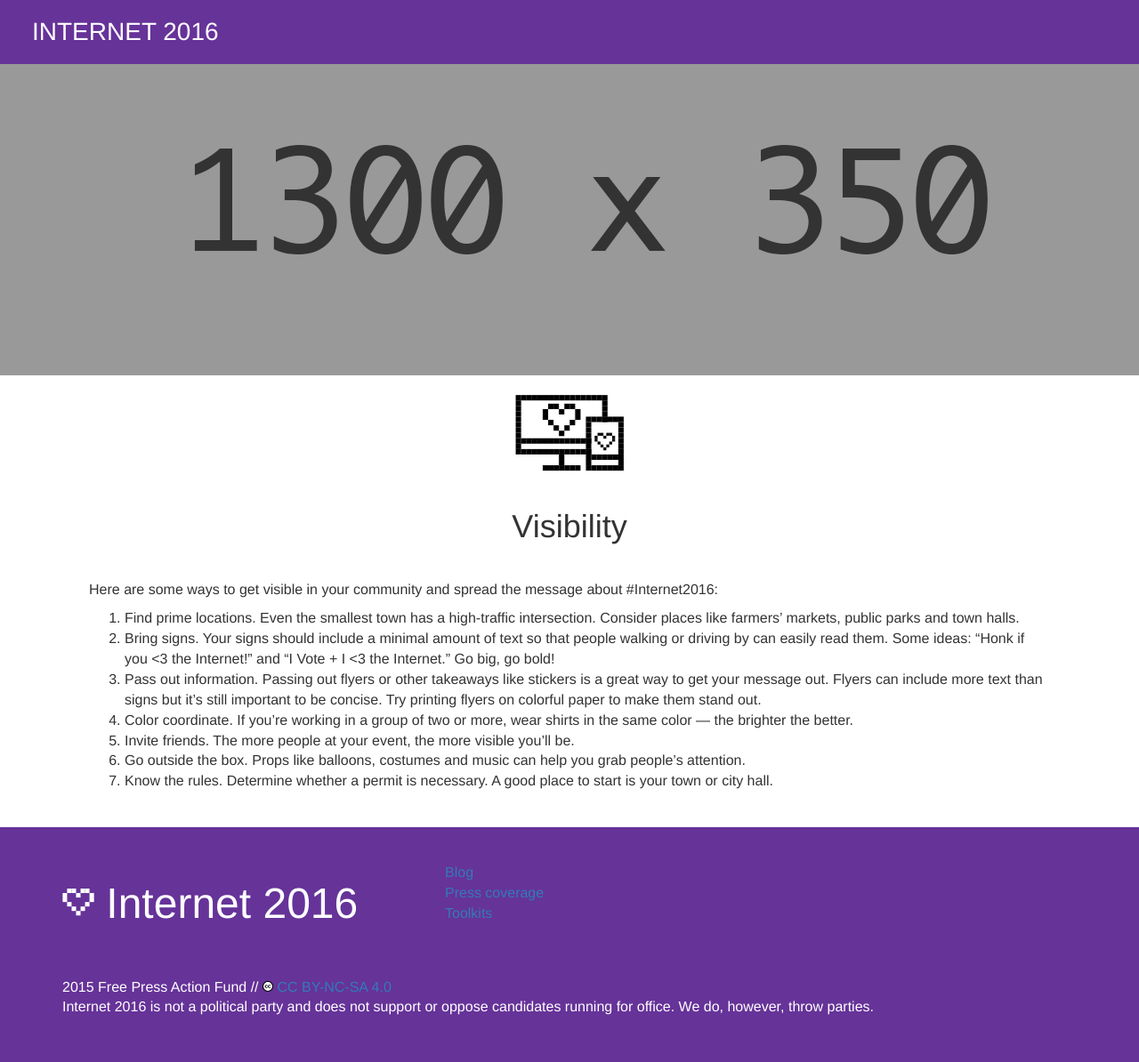
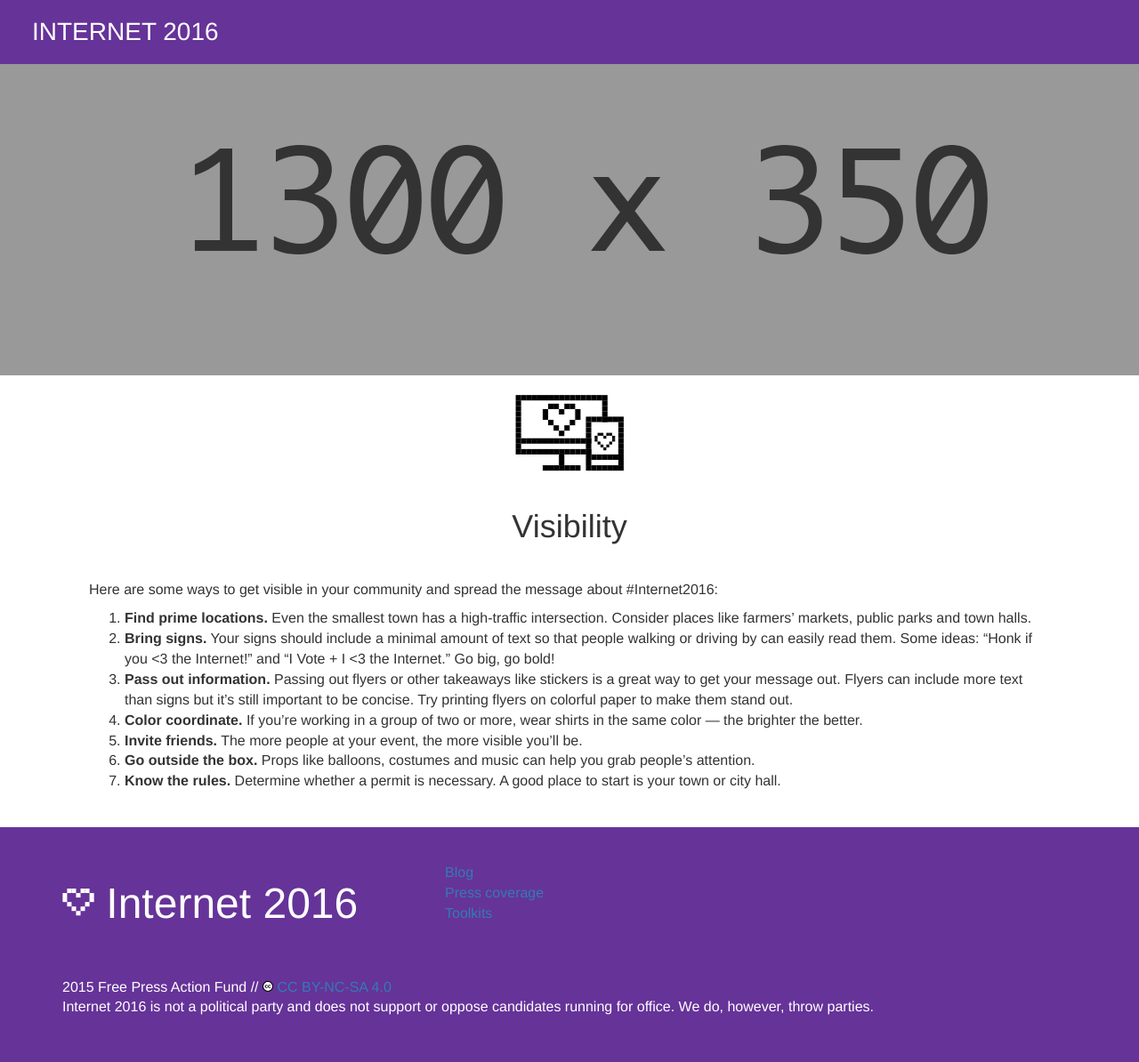
Before and after one commit to freepress/internet2016, a Jekyll site: the page built from _posts/toolkits/2015-01-01-visibility.md, in a window 1280 px wide. Shown: the whole page at 89% size. Built offline with Jekyll 4.4.1, drawn with Linux system fonts in a browser that asks for light colours; some web fonts are replaced; part of the change alters nothing that is shown.

```diff
--- a/_posts/toolkits/2015-01-01-visibility.md
+++ b/_posts/toolkits/2015-01-01-visibility.md
@@ -11,10 +11,10 @@ icon: toolkit-icon.png
 
 Here are some ways to get visible in your community and spread the message about #Internet2016:
 
- 1. Find prime locations. Even the smallest town has a high-traffic intersection. Consider places like farmers’ markets, public parks and town halls.
- 1. Bring signs. Your signs should include a minimal amount of text so that people walking or driving by can easily read them. Some ideas: “Honk if you <3 the Internet!” and “I Vote + I <3 the Internet.” Go big, go bold!
- 1. Pass out information. Passing out flyers or other takeaways like stickers is a great way to get your message out. Flyers can include more text than signs but it’s still important to be concise. Try printing flyers on colorful paper to make them stand out.
- 1. Color coordinate. If you’re working in a group of two or more, wear shirts in the same color — the brighter the better.
- 1. Invite friends. The more people at your event, the more visible you’ll be.
- 1. Go outside the box. Props like balloons, costumes and music can help you grab people’s attention.
- 1. Know the rules. Determine whether a permit is necessary. A good place to start is your town or city hall.
+ 1. **Find prime locations.** Even the smallest town has a high-traffic intersection. Consider places like farmers' markets, public parks and town halls.
+ 1. **Bring signs.** Your signs should include a minimal amount of text so that people walking or driving by can easily read them. Some ideas: "Honk if you <3 the Internet!" and "I Vote + I <3 the Internet." Go big, go bold!
+ 1. **Pass out information.** Passing out flyers or other takeaways like stickers is a great way to get your message out. Flyers can include more text than signs but it’s still important to be concise. Try printing flyers on colorful paper to make them stand out.
+ 1. **Color coordinate.** If you're working in a group of two or more, wear shirts in the same color &mdash; the brighter the better.
+ 1. **Invite friends.** The more people at your event, the more visible you'll be.
+ 1. **Go outside the box.** Props like balloons, costumes and music can help you grab people's attention.
+ 1. **Know the rules.** Determine whether a permit is necessary. A good place to start is your town or city hall.
```
